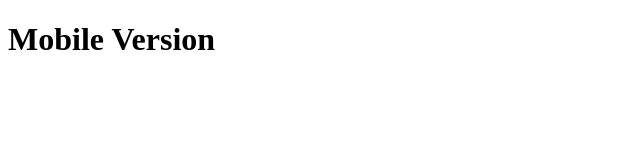
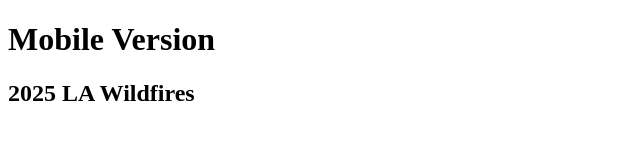
Before and after one commit to Justin-Khyle/Climate-Page, a plain HTML site: page index.html in a window 1280 px wide. Shown: the whole page, without its empty margins (0-640 px from the left). Drawn offline with Linux system fonts and the light colour scheme.

Commit message:
Your commit message here

```diff
--- a/index.html
+++ b/index.html
@@ -7,6 +7,7 @@
 </head>
 <body>
     <h1> Mobile Version </h1>
+    <h2> 2025 LA Wildfires </h2>
 
 </body>
 </html>
```
Also changed, not shown: 1 other file.
